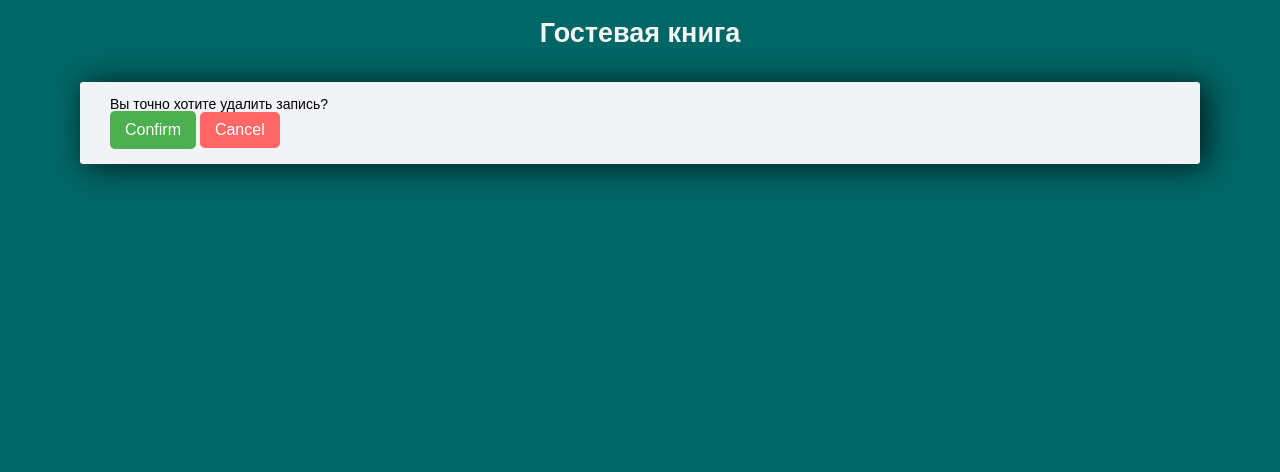
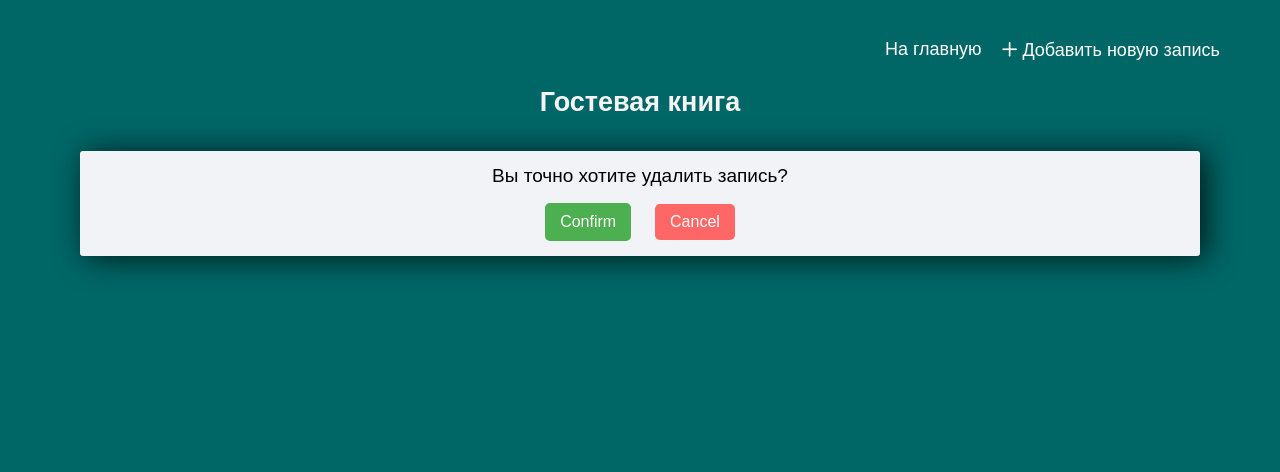
Before and after one commit to TanitaDev/exam_7_tanita_pak, a Django app: page /1/delete/ in a window 1280 px wide. Shown: the top 472 px of the page. After the commit the page ends 273 px from the top, so only its background shows below. Run offline with Django 3.2, Linux system fonts and the light colour scheme; data comes from the database, SQL or seed files in the repository.

Commit message:
внесены изменения в верстке: добавлены базовые шаблоны и попровлены стили в файле style.css

```diff
--- a/app/webapp/static/css/style.css
+++ b/app/webapp/static/css/style.css
@@ -99,3 +99,37 @@ h1,h2,h3,h4,h5,h6{font-size:inherit;font-weight: 400;}
     display: flex;
     justify-content: space-between;
 }
+
+.header {
+    padding: 40px 50px 10px 50px;
+}
+
+.header nav ul li{
+    display: flex;
+    justify-content: flex-end;
+}
+
+.header nav ul li a {
+    color: #ffffff;
+    font-size: 18px;
+    transition: all ease 0.3s;
+    margin: 0px 10px;
+}
+
+.header nav ul li a:hover {
+    color: #FF6666;
+}
+
+.delete_title {
+    text-align: center;
+    margin-bottom: 18px;
+    font-size: 19px;
+}
+
+.delete_form {
+    text-align: center;
+}
+
+.delete_form .btn{
+    margin: 0px 10px;
+}
--- a/app/webapp/templates/base.html
+++ b/app/webapp/templates/base.html
@@ -8,6 +8,19 @@
     <title>Home</title>
 </head>
 <body>
+<header class="header">
+    <nav>
+        <ul>
+            <li>
+                <a href="{% url 'index' %}">На главную</a>
+                <a href="{% url 'add' %}">
+                    {% block add_new_link %}
+                    {% endblock %}
+                </a>
+            </li>
+        </ul>
+    </nav>
+</header>
 <div class="wrapper">
     <h2 class="main_title">Гостевая книга</h2>
     <div class="main_block">
--- a/app/webapp/templates/delete.html
+++ b/app/webapp/templates/delete.html
@@ -1,25 +1,13 @@
+{% extends 'base.html' %}
 {% load static %}
-<!DOCTYPE html>
-<html lang="en">
-<head>
-    <meta charset="UTF-8">
-    <link rel="stylesheet" href="{% static 'css/style.css' %}">
-    <link rel="stylesheet" href="https://cdnjs.cloudflare.com/ajax/libs/font-awesome/6.2.0/css/all.min.css"/>
-    <title>Home</title>
-</head>
-<body>
-<div class="wrapper">
-    <h2 class="main_title">Гостевая книга</h2>
-    <div class="main_block">
-        <div class="book_block">
-            <h1>Вы точно хотите удалить запись?</h1>
-            <form method="POST" action="{% url 'delete_entry' guest_book.pk %}">
-                {% csrf_token %}
-                <input class="btn green" type="submit" value="Confirm">
-                <a class="btn red" href="{% url 'index' %}">Cancel</a>
-            </form>
-        </div>
-    </div>
-</div>
-</body>
-</html>
+{% block add_new_link %}
+<i class="fa-regular fa-plus"></i> Добавить новую запись
+{% endblock %}
+{% block book_item %}
+    <h1 class="delete_title">Вы точно хотите удалить запись?</h1>
+    <form class="delete_form" method="POST" action="{% url 'delete_entry' guest_book.pk %}">
+        {% csrf_token %}
+        <input class="btn green" type="submit" value="Confirm">
+        <a class="btn red" href="{% url 'index' %}">Cancel</a>
+    </form>
+{% endblock %}
--- a/app/webapp/templates/index.html
+++ b/app/webapp/templates/index.html
@@ -1,5 +1,8 @@
 {% extends 'base.html' %}
 {% load static %}
+{% block add_new_link %}
+<i class="fa-regular fa-plus"></i> Добавить новую запись
+{% endblock %}
 {% block book_item %}
 {% for guest_book in guest_books %}
 <div class="book_item">
```
Also changed, not shown: app/webapp/templates/add_entry.html (+11 -22 lines), app/webapp/templates/book_form.html (added, +10 -0 lines), app/webapp/templates/edit_entry.html (+6 -16 lines).
